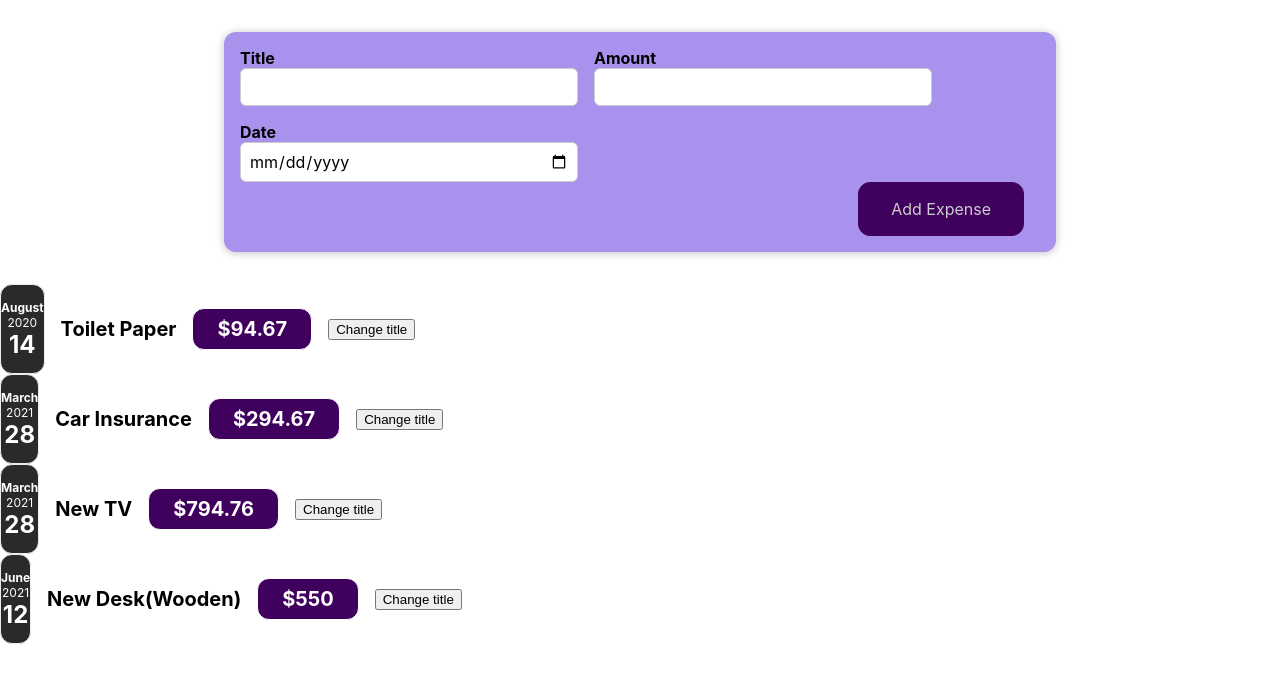
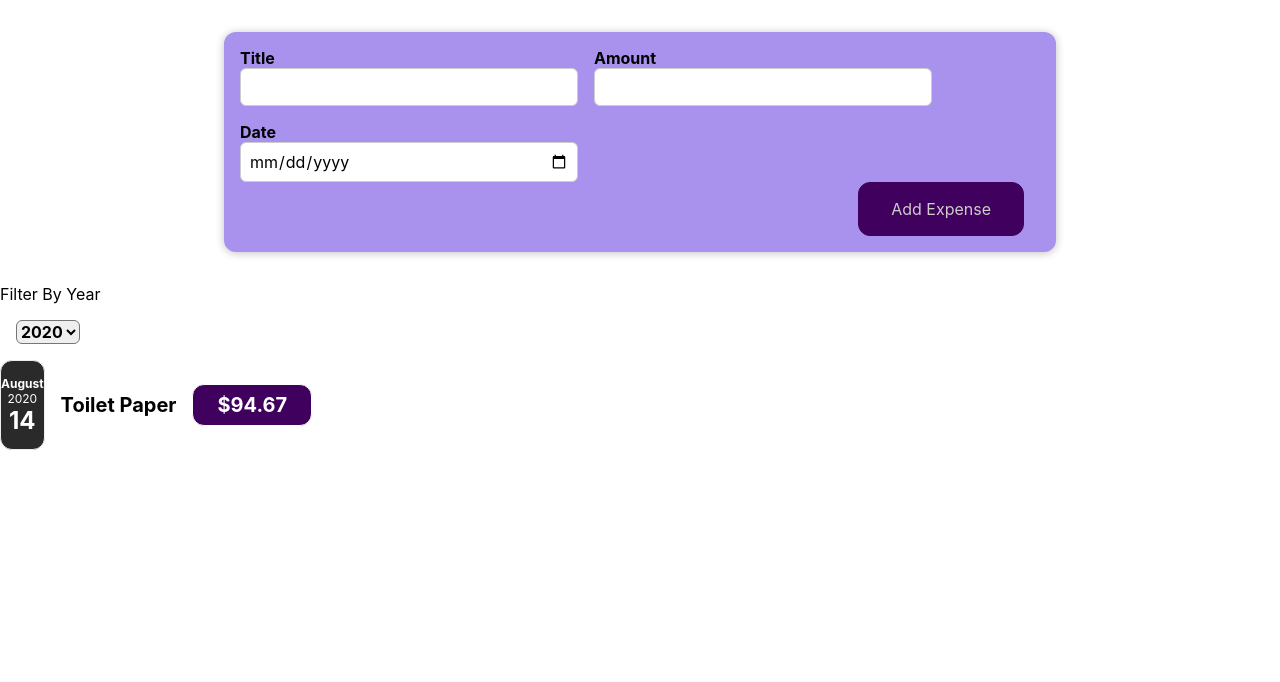
Before and after one commit to Bala-wizz/Tracking-expenses, a React (Create React App) app: page / in a window 1280 px wide. Shown: the top 682 px of the page. Built offline with nearby package versions, Linux system fonts and the light colour scheme.

Commit message:
rendering lists conditionally

```diff
--- a/src/App.js
+++ b/src/App.js
@@ -1,8 +1,8 @@
+import React, { useState } from "react";
 import Expenses from "./components/Expenses/Expenses";
+
 import NewExpense from "./components/NewExpense/NewExpense";
-
-const App = () => {
-  const expenses = [
+const DUMMY_EXPENSES = [
   {
     id: "e1",
     title: "Toilet Paper",
@@ -24,14 +24,18 @@
   },
 ];
 
+const App = () => {
+  const [expenses, setExpenses] = useState(DUMMY_EXPENSES);
+
   const addExpenseHandler = (expense) => {
-    console.log("In App.js");
-    console.log(expense);
+    setExpenses((prevExpenses) => {
+      return [expense, ...prevExpenses];
+    });
   };
   return (
     <div>
       <NewExpense onAddExpense={addExpenseHandler} />
-      <Expenses expenses={expenses} />
+      <Expenses items={expenses} />
     </div>
   );
 };
--- a/src/components/Expenses/ExpenseItem.js
+++ b/src/components/Expenses/ExpenseItem.js
@@ -1,24 +1,19 @@
-import React, { useState } from "react";
+import React from "react";
 import "./ExpenseItem.css";
 import ExpenseDate from "./ExpenseDate";
 import Card from "../UI/Card";
 const ExpenseItem = (props) => {
-  const [title, setTitle] = useState(props.title);
-
-  const clickHandler = () => {
-    setTitle("Updated!");
-    console.log(title);
-  };
   return (
+    <li>
       <Card className="expense-item">
         <div className="expense-item__description">
           <ExpenseDate date={props.date} />
-        <h2>{title}</h2>
+          <h2>{props.title}</h2>
 
           <div className="expense-item__price">${props.amount}</div>
-        <button onClick={clickHandler}>Change title</button>
         </div>
       </Card>
+    </li>
   );
 };
 
--- a/src/components/Expenses/Expenses.js
+++ b/src/components/Expenses/Expenses.js
@@ -1,32 +1,33 @@
-import React from "react";
+import React, { useState } from "react";
 import "./Expenses.css";
 import Card from "../UI/Card";
-import ExpenseItem from "./ExpenseItem";
 
-const Expenses = ({ expenses }) => {
+import ExpensesList from "./ExpensesList";
+import ExpensesFilter from "./ExpensesFilter";
+
+const Expenses = (props) => {
+  const [filteredYear, setFilteredYear] = useState("2020");
+
+  const filterChangeHandler = (selectedYear) => {
+    console.log("expenses.js");
+
+    setFilteredYear(selectedYear);
+  };
+
+  const filteredExpenses = props.items.filter((expense) => {
+    return expense.date.getFullYear().toString() === filteredYear;
+  });
+
   return (
-    <Card className="expenses">
-      <ExpenseItem
-        title={expenses[0].title}
-        amount={expenses[0].amount}
-        date={expenses[0].date}
-      />
-      <ExpenseItem
-        title={expenses[1].title}
-        amount={expenses[1].amount}
-        date={expenses[1].date}
-      />
-      <ExpenseItem
-        title={expenses[2].title}
-        amount={expenses[2].amount}
-        date={expenses[2].date}
-      />
-      <ExpenseItem
-        title={expenses[3].title}
-        amount={expenses[3].amount}
-        date={expenses[3].date}
-      />
-    </Card>
+    <div>
+      <Card className="expenses">
+        <ExpensesFilter
+          selected={filteredYear}
+          onChangeFilter={filterChangeHandler}
+        />
+        <ExpensesList items={filteredExpenses} />
+      </Card>
+    </div>
   );
 };
 export default Expenses;
--- /dev/null
+++ b/src/components/Expenses/ExpensesFilter.css
@@ -0,0 +1,24 @@
+.expenses-filter {
+  color: white;
+  padding: 0 1rem;
+}
+
+.expenses-filter__control {
+  display: flex;
+  width: 100%;
+  align-items: center;
+  justify-content: space-between;
+  margin: 1rem 0;
+}
+
+.expenses-filter label {
+  font-weight: bold;
+  margin-bottom: 0.5rem;
+}
+
+.expenses-filter select {
+  font: inherit;
+  padding: 0.5rem 3 rem;
+  font-weight: bold;
+  border-radius: 6px;
+}
--- /dev/null
+++ b/src/components/Expenses/ExpensesFilter.js
@@ -0,0 +1,23 @@
+import React from "react";
+import "./ExpensesFilter.css";
+const ExpensesFilter = (props) => {
+  const dropdownChangeHandler = (event) => {
+    props.onChangeFilter(event.target.value);
+  };
+  return (
+    <div>
+      <label>Filter By Year</label>
+      <div className="expenses-filter">
+        <div className="expenses-filter__control">
+          <select value={props.selected} onChange={dropdownChangeHandler}>
+            <option value="2019">2019</option>
+            <option value="2020">2020</option>
+            <option value="2021">2021</option>
+            <option value="2022">2022</option>
+          </select>
+        </div>
+      </div>
+    </div>
+  );
+};
+export default ExpensesFilter;
--- /dev/null
+++ b/src/components/Expenses/ExpensesList.css
@@ -0,0 +1,9 @@
+.expenses-list {
+  list-style: none;
+  padding: 0;
+}
+
+.expenses-list__fallback {
+  color: white;
+  text-align: center;
+}
--- /dev/null
+++ b/src/components/Expenses/ExpensesList.js
@@ -0,0 +1,25 @@
+import React from "react";
+import ExpenseItem from "./ExpenseItem";
+
+import "./ExpensesList.css";
+
+const ExpensesList = (props) => {
+  if (props.items.length === 0) {
+    return <h2 className="expenses-list__fallback">Found No Expenses!</h2>;
+  }
+
+  return (
+    <ul className="expenses-list">
+      {props.items.map((expense) => (
+        <ExpenseItem
+          key={expense.id}
+          title={expense.title}
+          amount={expense.amount}
+          date={expense.date}
+        />
+      ))}
+    </ul>
+  );
+};
+
+export default ExpensesList;
--- a/src/components/NewExpense/NewExpense.js
+++ b/src/components/NewExpense/NewExpense.js
@@ -2,13 +2,14 @@
 import "./NewExpense.css";
 import ExpenseForm from "./ExpenseForm";
 
-const NewExpense = () => {
+const NewExpense = (props) => {
   const saveExpenseDataHandler = (enteredExpenseData) => {
     const expenseData = {
       ...enteredExpenseData,
       id: Math.random().toString(),
     };
-    console.log(expenseData);
+    // console.log(expenseData);
+    props.onAddExpense(expenseData);
   };
   return (
     <div className="new-expense">
```
Lines whose indentation alone changed are shown as unchanged.
